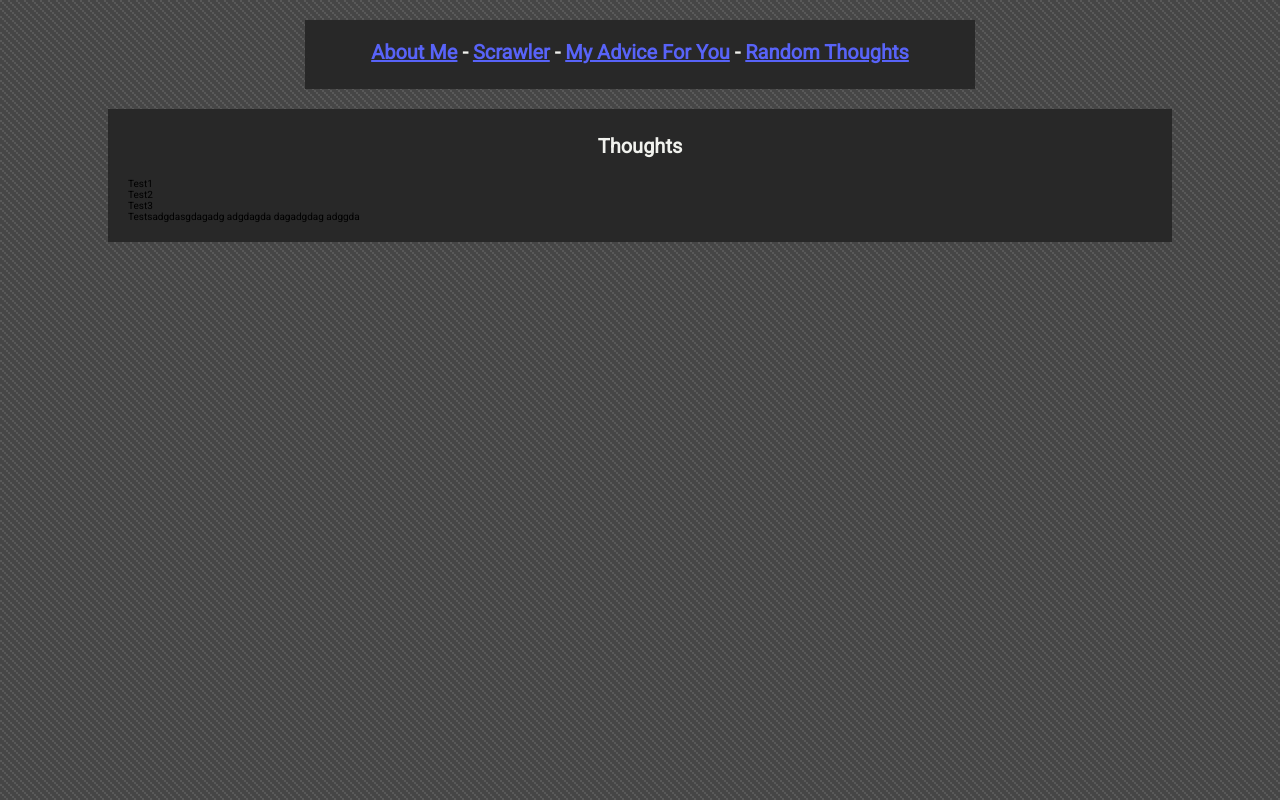
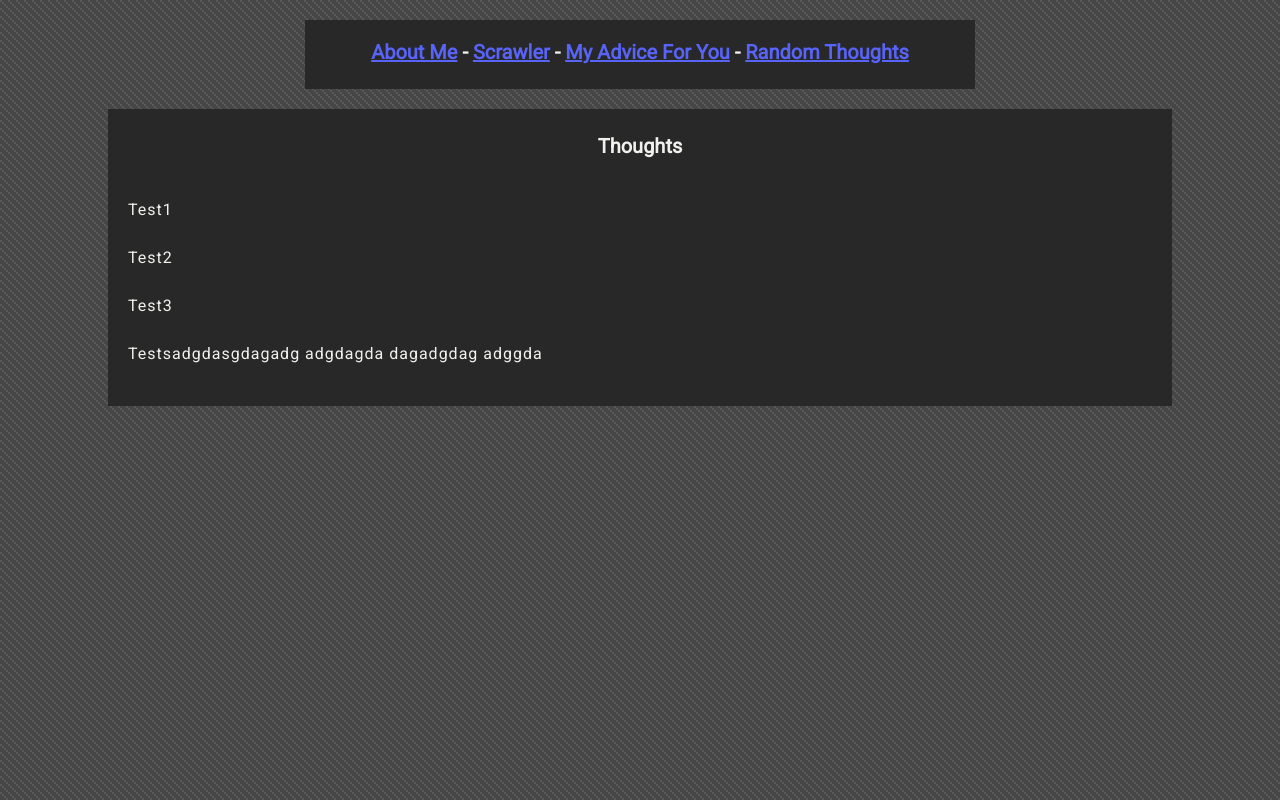
Before and after one commit to leu/personal-website, a Next.js app in the folder content-nextjs/: page /thoughts in a window 1280 px wide. Built offline with nearby package versions, Linux system fonts and the light colour scheme.

Commit message:
Fix a react key in list error and change div to p for styling

```diff
--- a/content-nextjs/src/pages/thoughts/index.tsx
+++ b/content-nextjs/src/pages/thoughts/index.tsx
@@ -15,7 +15,7 @@
             {Navbar()}
             <div className="body">
                 <h2>Thoughts</h2>
-                {thoughtsArray.map((thought: any) => (<div>{thought as string}</div>))}
+                {thoughtsArray.map((thought: any) => (<p key={thought}>{thought as string}</p>))}
             </div>
         </div>
     </>
```
